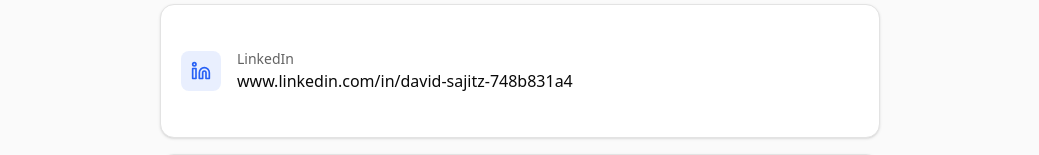
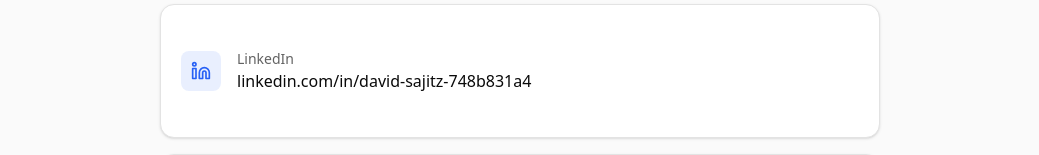
Before and after one commit to Dasajton/my-website, a Next.js app: page /en/about in a window 1280 px wide. Shown: the part 1657-1812 px from the top of the page, without its empty margins (120-1159 px from the left). Built offline with nearby package versions, Linux system fonts and the light colour scheme.

Commit message:
linkedIn link angepasst mit https

```diff
--- a/data/social.ts
+++ b/data/social.ts
@@ -8,7 +8,7 @@
   },
   {
     name: "LinkedIn",
-    href: "www.linkedin.com/in/david-sajitz-748b831a4",
+    href: "https://linkedin.com/in/david-sajitz-748b831a4",
     icon: Linkedin,
   },
   {
```
